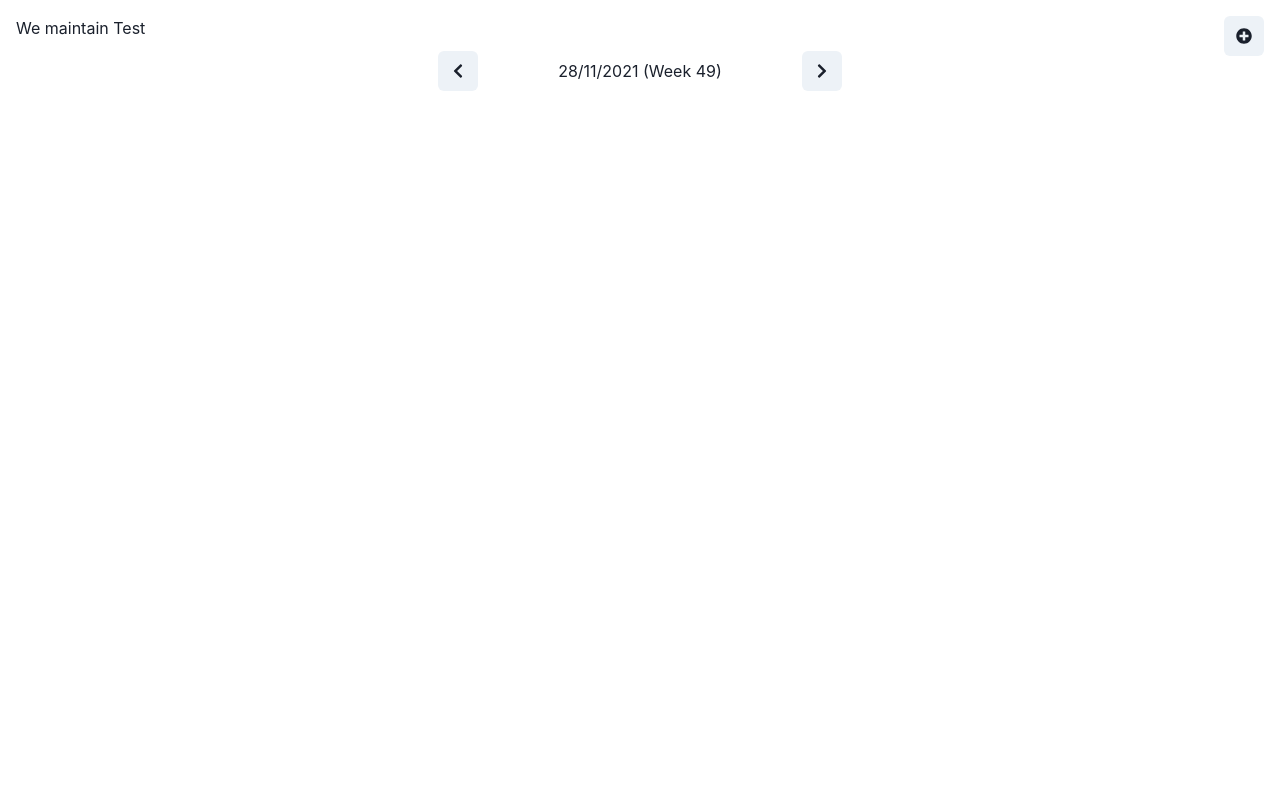
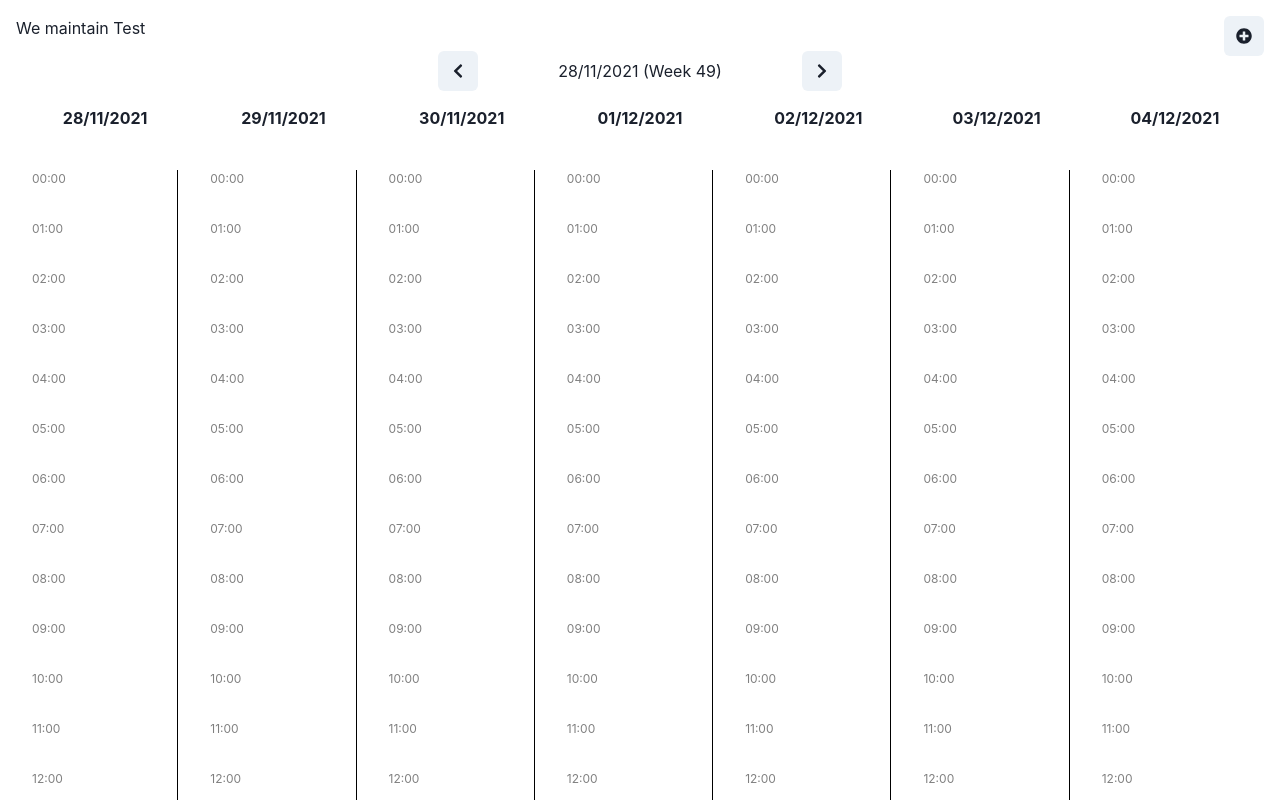
Before and after one commit to Jiiieeef/WeMaintainTest, a React (Create React App) app: page / in a window 1280 px wide. Shown: the top 800 px of the page. Built offline with nearby package versions, Linux system fonts and the light colour scheme.

Commit message:
Display a timetable of the selected week

```diff
--- /dev/null
+++ b/Day.tsx
@@ -0,0 +1,27 @@
+import { format } from 'date-fns'
+import React from 'react'
+
+import { Hour } from './Hour'
+
+export const Day: React.FC<{ date: Date; styleProps: React.CSSProperties }> = ({
+  date,
+  styleProps,
+}) => {
+  return (
+    <div
+      style={{
+        ...styleProps,
+        width: '300px',
+        textAlign: 'center',
+      }}
+    >
+      {format(date, 'MM/dd/yyyy')}
+      <br />
+      <ul>
+        {Array.from({ length: 24 }, (_, index) => (
+          <Hour key={index} hour={index} date={date} />
+        ))}
+      </ul>
+    </div>
+  )
+}
--- /dev/null
+++ b/Hour.tsx
@@ -0,0 +1,52 @@
+import { useDisclosure } from '@chakra-ui/react'
+import { isBefore, set, startOfHour, isAfter, isSameHour } from 'date-fns'
+import React, { useMemo } from 'react'
+
+import { activeUserEventsSelector } from '../store/events.reducer'
+import { useAppSelector } from '../store/hooks'
+import { activeUserSelector } from '../store/users.reducer'
+
+import { CreateEVentModal } from './CreateEventModal'
+
+export const Hour: React.FC<{ hour: number; date: Date }> = ({ hour, date }) => {
+  const { isOpen, onOpen, onClose, ...disclosureProps } = useDisclosure()
+  const activeUser = useAppSelector(activeUserSelector)
+  const _startOfHour = startOfHour(set(date, { hours: hour }))
+
+  const activeUserEvents = useAppSelector(activeUserEventsSelector)
+
+  const activeUserEventsForDate = useMemo(
+    () =>
+      activeUserEvents.find(
+        ({ startDate, endDate }) =>
+          (isBefore(startDate, _startOfHour) || isSameHour(startDate, _startOfHour)) &&
+          isAfter(endDate, _startOfHour)
+      ),
+    [_startOfHour, activeUserEvents]
+  )
+
+  return (
+    <>
+      <li
+        key={hour}
+        style={{ height: '50px' }}
+        onClick={() => {
+          if (!activeUser) {
+            return
+          }
+          onOpen()
+        }}
+      >
+        {hour}:00 {activeUserEventsForDate ? activeUserEventsForDate.name : 'no'} events
+      </li>
+
+      <CreateEVentModal
+        startHour={_startOfHour}
+        isOpen={isOpen}
+        onOpen={onOpen}
+        onClose={onClose}
+        {...disclosureProps}
+      />
+    </>
+  )
+}
--- a/src/components/Calendar/Calendar.tsx
+++ b/src/components/Calendar/Calendar.tsx
@@ -2,6 +2,7 @@ import { startOfWeek } from 'date-fns'
 import React, { useState } from 'react'
 
 import { SelectWeek } from './SelectWeek'
+import { Week } from './Week'
 
 export const Calendar: React.FC = () => {
   const [activeDate, setActiveDate] = useState<Date>(() => {
@@ -10,5 +11,10 @@ export const Calendar: React.FC = () => {
     return startOfWeek(today)
   })
 
-  return <SelectWeek activeDate={activeDate} setActiveDate={setActiveDate} />
+  return (
+    <>
+      <SelectWeek activeDate={activeDate} setActiveDate={setActiveDate} />
+      <Week startOfWeek={activeDate} />
+    </>
+  )
 }
--- /dev/null
+++ b/src/components/Calendar/Day.tsx
@@ -0,0 +1,23 @@
+import { Box, Text, Grid, GridProps } from '@chakra-ui/react'
+import { format } from 'date-fns'
+import React from 'react'
+
+import { Hour } from './Hour'
+
+export const Day: React.FC<{ date: Date; hoursGridProps?: GridProps }> = ({
+  date,
+  hoursGridProps,
+}) => {
+  return (
+    <Box px={4}>
+      <Text textAlign="center" fontWeight="bold" mb={10}>
+        {format(date, 'dd/MM/yyyy')}
+      </Text>
+      <Grid templateColumns="repeat(1fr, 24)" {...hoursGridProps}>
+        {Array.from({ length: 24 }, (_, index) => (
+          <Hour key={index} hour={index} date={date} />
+        ))}
+      </Grid>
+    </Box>
+  )
+}
--- /dev/null
+++ b/src/components/Calendar/Hour.tsx
@@ -0,0 +1,15 @@
+import { Box, Text } from '@chakra-ui/react'
+import { set, startOfHour as startOfHourDFNS, format } from 'date-fns'
+import React from 'react'
+
+export const Hour: React.FC<{ hour: number; date: Date }> = ({ hour, date }) => {
+  const startOfHour = startOfHourDFNS(set(date, { hours: hour }))
+
+  return (
+    <Box key={hour} h={50}>
+      <Text fontSize={12} color="gray">
+        {format(startOfHour, 'HH:mm')}
+      </Text>
+    </Box>
+  )
+}
--- /dev/null
+++ b/src/components/Calendar/Week.tsx
@@ -0,0 +1,22 @@
+import { Grid } from '@chakra-ui/react'
+import { add } from 'date-fns'
+import React from 'react'
+
+import { Day } from './Day'
+
+export const Week: React.FC<{ startOfWeek: Date }> = ({ startOfWeek }) => {
+  return (
+    <Grid templateColumns="repeat(7, 1fr)">
+      {Array.from({ length: 7 }, (_, index) => {
+        const date = add(startOfWeek, { days: index })
+        return (
+          <Day
+            key={index}
+            date={date}
+            hoursGridProps={{ borderRight: index < 6 ? '1px solid black' : undefined }}
+          />
+        )
+      })}
+    </Grid>
+  )
+}
```
